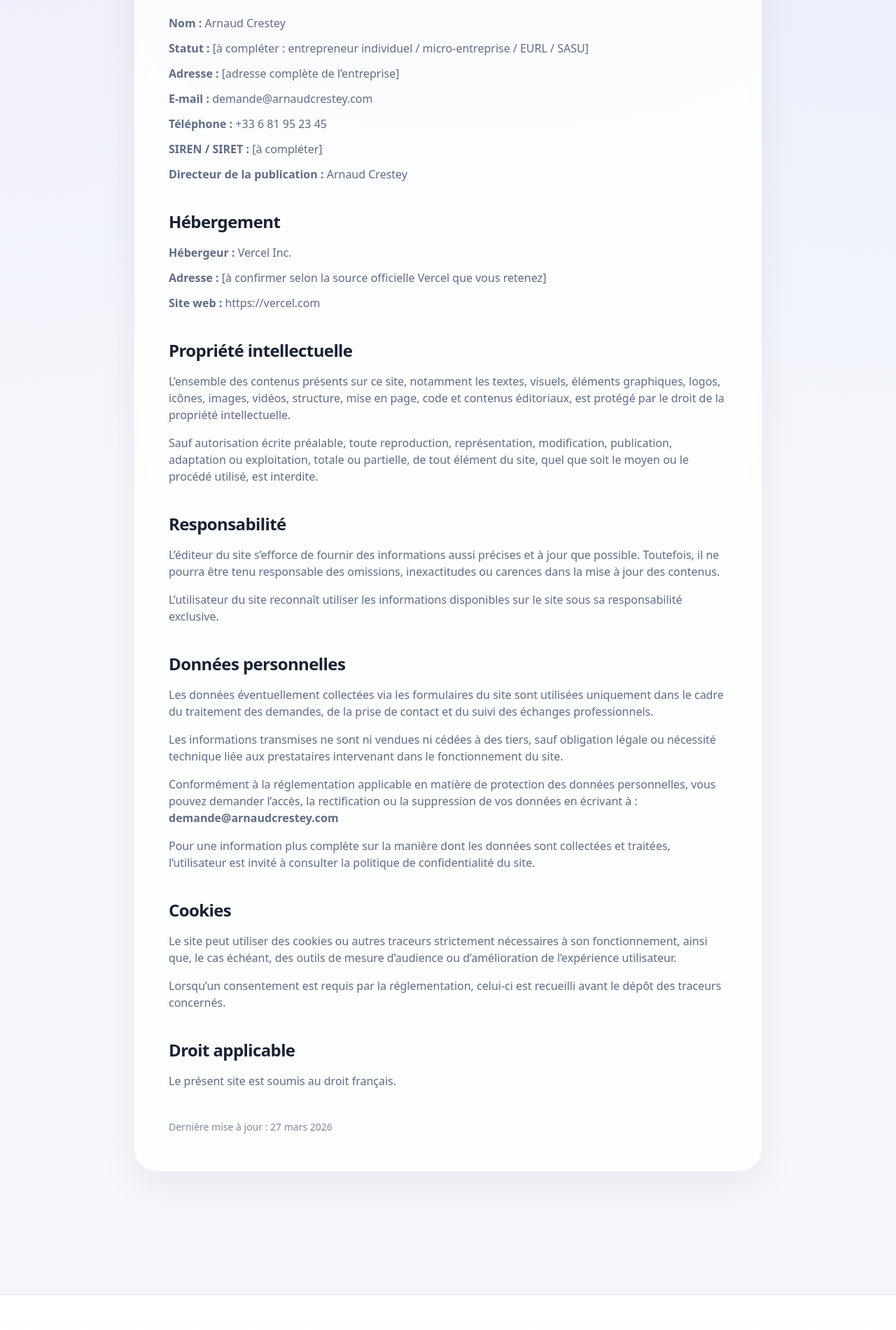
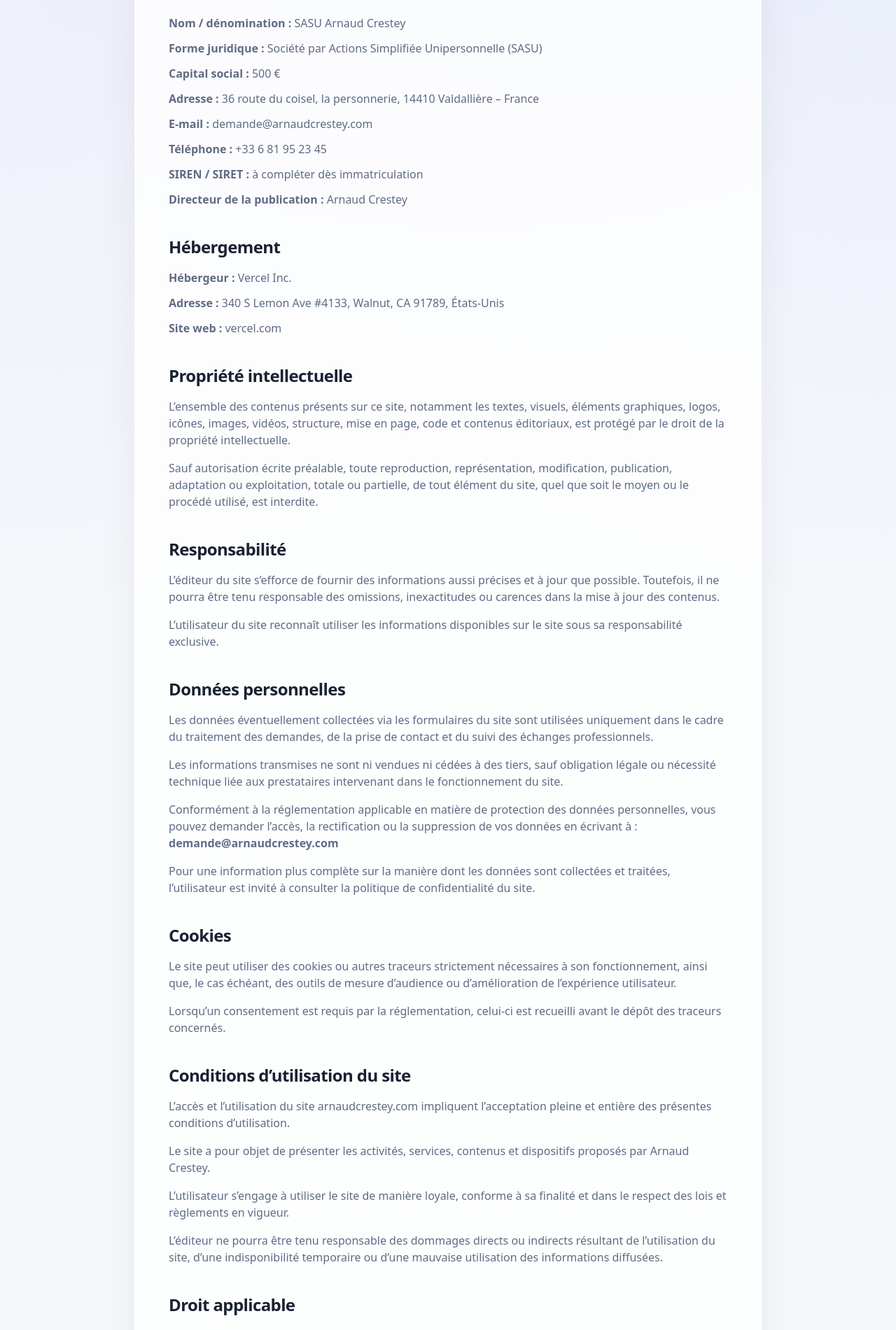
Before and after one commit to arnaudcrestey/portail-site-vitrine, a Next.js app: page /mentions-legales in a window 1280 px wide. Shown: the part 464-2365 px from the top of the page at 70% size. Built offline with nearby package versions, Linux system fonts and the light colour scheme.

Commit message:
Update page.tsx

```diff
--- a/app/mentions-legales/page.tsx
+++ b/app/mentions-legales/page.tsx
@@ -1,9 +1,9 @@
-import type { Metadata } from 'next';
+import type { Metadata } from "next";
 
 export const metadata: Metadata = {
-  title: 'Mentions légales | Arnaud Crestey',
+  title: "Mentions légales | Arnaud Crestey",
   description:
-    'Mentions légales du site arnaudcrestey.com : éditeur, hébergement, propriété intellectuelle, responsabilité et données personnelles.',
+    "Mentions légales du site arnaudcrestey.com : éditeur, hébergement, propriété intellectuelle, responsabilité, données personnelles et conditions d’utilisation.",
 };
 
 export default function MentionsLegalesPage() {
@@ -33,13 +33,18 @@ export default function MentionsLegalesPage() {
 
                 <div className="mt-4 space-y-3 text-[15px] leading-8 text-slate sm:text-base">
                   <p>
-                    <strong>Nom :</strong> Arnaud Crestey
+                    <strong>Nom / dénomination :</strong> SASU Arnaud Crestey
                   </p>
                   <p>
-                    <strong>Statut :</strong> [à compléter : entrepreneur individuel / micro-entreprise / EURL / SASU]
+                    <strong>Forme juridique :</strong> Société par Actions Simplifiée
+                    Unipersonnelle (SASU)
                   </p>
                   <p>
-                    <strong>Adresse :</strong> [adresse complète de l’entreprise]
+                    <strong>Capital social :</strong> 500 €
+                  </p>
+                  <p>
+                    <strong>Adresse :</strong> 36 route du coisel, la personnerie,
+                    14410 Valdallière – France
                   </p>
                   <p>
                     <strong>E-mail :</strong> demande@arnaudcrestey.com
@@ -48,7 +53,7 @@ export default function MentionsLegalesPage() {
                     <strong>Téléphone :</strong> +33 6 81 95 23 45
                   </p>
                   <p>
-                    <strong>SIREN / SIRET :</strong> [à compléter]
+                    <strong>SIREN / SIRET :</strong> à compléter dès immatriculation
                   </p>
                   <p>
                     <strong>Directeur de la publication :</strong> Arnaud Crestey
@@ -66,10 +71,11 @@ export default function MentionsLegalesPage() {
                     <strong>Hébergeur :</strong> Vercel Inc.
                   </p>
                   <p>
-                    <strong>Adresse :</strong> [à confirmer selon la source officielle Vercel que vous retenez]
+                    <strong>Adresse :</strong> 340 S Lemon Ave #4133, Walnut, CA
+                    91789, États-Unis
                   </p>
                   <p>
-                    <strong>Site web :</strong> https://vercel.com
+                    <strong>Site web :</strong> vercel.com
                   </p>
                 </div>
               </section>
@@ -169,6 +175,36 @@ export default function MentionsLegalesPage() {
 
               <section>
                 <h2 className="text-xl font-semibold text-ink sm:text-2xl">
+                  Conditions d’utilisation du site
+                </h2>
+
+                <div className="mt-4 space-y-4 text-[15px] leading-8 text-slate sm:text-base">
+                  <p>
+                    L’accès et l’utilisation du site arnaudcrestey.com impliquent
+                    l’acceptation pleine et entière des présentes conditions d’utilisation.
+                  </p>
+
+                  <p>
+                    Le site a pour objet de présenter les activités, services, contenus
+                    et dispositifs proposés par Arnaud Crestey.
+                  </p>
+
+                  <p>
+                    L’utilisateur s’engage à utiliser le site de manière loyale,
+                    conforme à sa finalité et dans le respect des lois et règlements
+                    en vigueur.
+                  </p>
+
+                  <p>
+                    L’éditeur ne pourra être tenu responsable des dommages directs ou
+                    indirects résultant de l’utilisation du site, d’une indisponibilité
+                    temporaire ou d’une mauvaise utilisation des informations diffusées.
+                  </p>
+                </div>
+              </section>
+
+              <section>
+                <h2 className="text-xl font-semibold text-ink sm:text-2xl">
                   Droit applicable
                 </h2>
 
@@ -179,7 +215,7 @@ export default function MentionsLegalesPage() {
 
               <section>
                 <p className="text-sm leading-7 text-slate/80">
-                  Dernière mise à jour : 27 mars 2026
+                  Dernière mise à jour : 13 avril 2026
                 </p>
               </section>
             </div>
```
